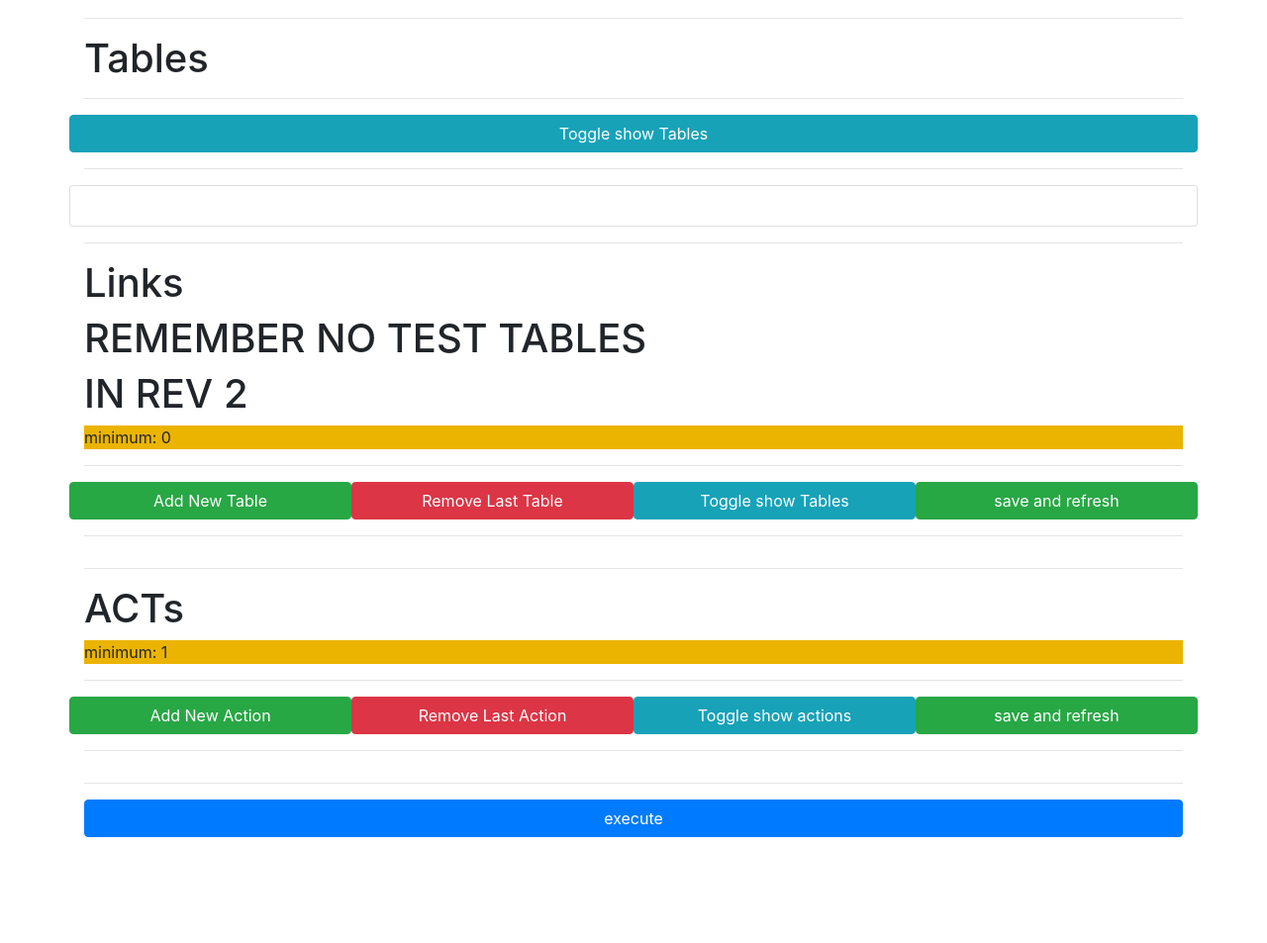
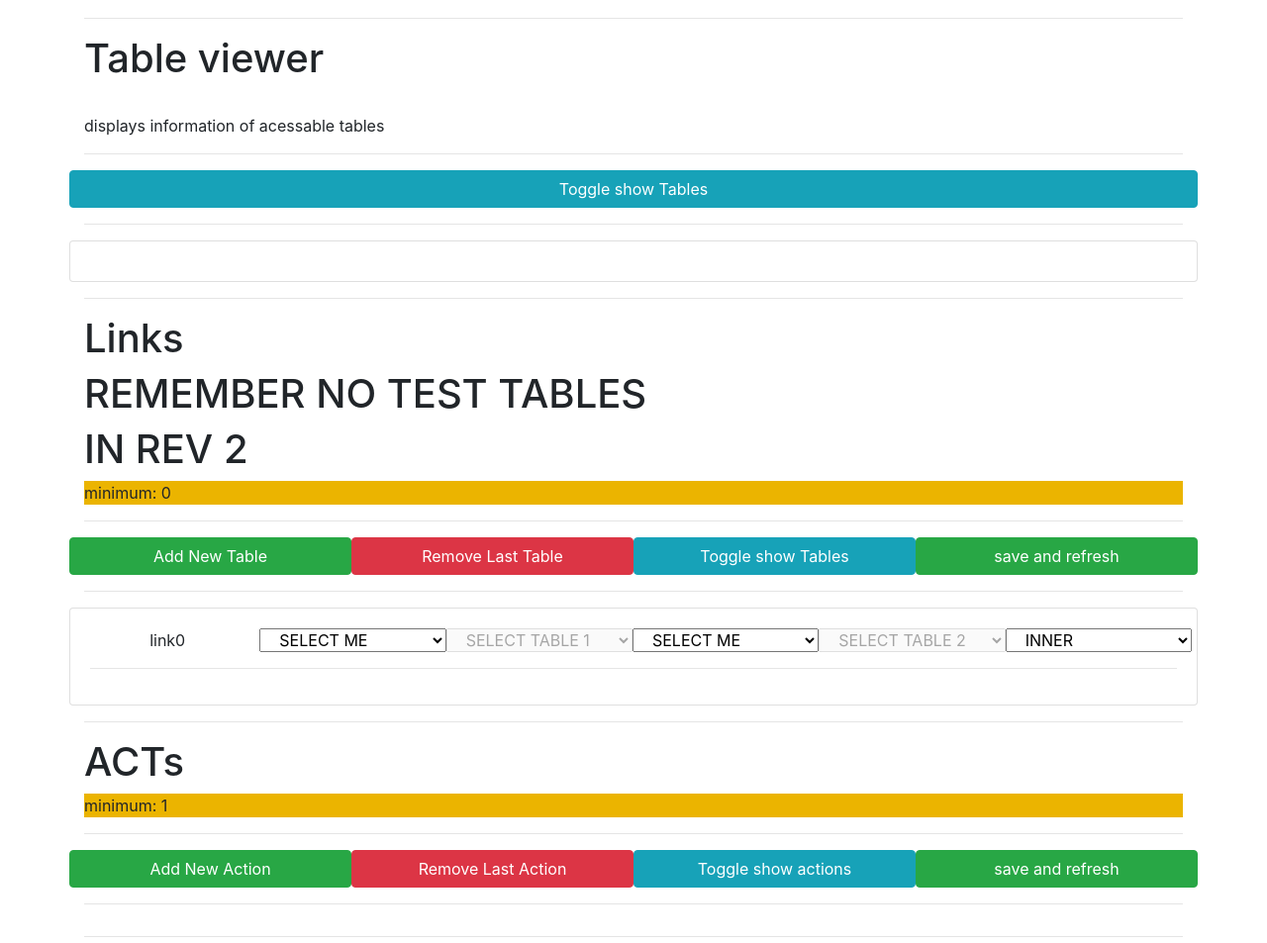
Before and after one commit to Ethel173/unnamed_SQL, a Flask app: page / in a window 1280 px wide. Shown: the part 194-1147 px from the top of the page at 99% size. Before the commit the page ends 1040 px from the top, so only its background shows below. Run offline with Flask 2, Linux system fonts and the light colour scheme; some libraries are stand-ins or nearby versions.

Commit message:
link work

```diff
--- a/static/rev2.js
+++ b/static/rev2.js
@@ -13,23 +13,20 @@
         //console.log("names: ",table.saved_names)
         //console.log("cols: ",table.saved_cols)
         console.log("build: ",table.built_obj)
+    },
+    startup:function(names,cols){
+        table.map(names,cols)
+        for (item in names){
+            table.add()
+        }
+        link.add()
+
     }
     }
 
     var table = {
         unsafe_counter:0,
         built_obj : [],
-
-        /*saved_names : [],
-        saved_cols : [],
-
-        pop_cols: function(arg){
-            table.saved_cols.push(arg)
-        },
-        pop_names: function(arg){
-            table.saved_names.push(arg)
-        },*/
-
         map: function(names,cols){
             //table.pop_names(names)
             //table.pop_cols(cols)
@@ -64,7 +61,7 @@
 
             //past you has decided to go down the rabbit hole your not welcome
             for (var item = 0; item < table.built_obj[table.unsafe_counter][1].length;item ++){
-                console.log(table.built_obj[table.unsafe_counter][1][item][1])
+                //console.log(table.built_obj[table.unsafe_counter][1][item][1])
                 var option = document.createElement("option");
                 option.value = table.built_obj[table.unsafe_counter][1][item][1]
                 option.text = table.built_obj[table.unsafe_counter][1][item][1]
@@ -75,13 +72,51 @@
             selbox_div.appendChild(selectbox);
             clone.querySelector('div.row').appendChild(selbox_div);
             document.getElementById("tab_content").appendChild(clone);
-        },
-
-
-        startup:function(names,cols){
-            table.map(names,cols)
-            for (item in names){
-                table.add()
-            }
         }
     }
+
+    var link = {
+        unsafe_counter:0,
+
+    add: function(){
+        let templateInstance = document.getElementById("link_template");
+        let clone = document.importNode(templateInstance .content, true);
+        clone.querySelector('div.row').setAttribute("id", "link"+link.unsafe_counter)
+        //past you is being efficient
+        clone.querySelector('div.col').innerHTML = "link"+link.unsafe_counter
+
+        clone.querySelector('select[id=sel_1_name]').setAttribute("onchange", "link.pop_sub_table("+"'"+link.unsafe_counter+"','sel_1_data')")
+        clone.querySelector('select[id=sel_2_name]').setAttribute("onchange", "link.pop_sub_table("+"'"+link.unsafe_counter+"','sel_2_data')")
+
+        //why the fuck does this not work???
+        //lazy dupe fix since it works
+    for (var item = 0; item < table.built_obj.length;item ++){
+        console.log(table.built_obj[item][0])
+        var option = document.createElement("option");
+        option.value = table.built_obj[item][0]
+        option.text = table.built_obj[item][0]
+        //option.setAttribute("onclick","console.log('it works')")
+        //clone.querySelector('select[id=sel_2_name]').appendChild(option);
+        clone.querySelector('select[id=sel_1_name]').appendChild(option);
+    }
+    for (var item = 0; item < table.built_obj.length;item ++){
+        console.log(table.built_obj[item][0])
+        var option = document.createElement("option");
+        option.value = table.built_obj[item][0]
+        option.text = table.built_obj[item][0]
+        clone.querySelector('select[id=sel_2_name]').appendChild(option);
+        //clone.querySelector('select[id=sel_1_name]').appendChild(option);
+    }
+
+        link.unsafe_counter++
+        document.getElementById("link_content").appendChild(clone);
+    },
+
+    //todo
+    pop_sub_table:function(invoker,subtab)
+    {
+        console.log("works")
+        console.log(invoker)
+        console.log(subtab)
+    }
+    }
--- a/templates/rev2.html
+++ b/templates/rev2.html
@@ -27,11 +27,18 @@
 
 <template id="link_template">
         <div class="row">
-            <select class = "col" id = "sel1">
-                <option value =""disabled>SELECT ME</option>
+            <div class ="col"></div>
+            <select class = "col" id = "sel_1_name">
+                <option value =""disabled selected hidden>SELECT ME</option>
             </select>
-            <select class = "col" id = "sel2">
-                <option value ="" disabled>SELECT ME</option>
+            <select class = "col" id = "sel_1_data" disabled>
+                <option value =""disabled selected hidden>SELECT TABLE 1</option>
+            </select>
+            <select class = "col" id = "sel_2_name">
+                <option value =""disabled selected hidden>SELECT ME</option>
+            </select>
+            <select class = "col" id = "sel_1_data" disabled>
+                <option value ="" disabled selected hidden>SELECT TABLE 2</option>
             </select>
             <select class = "col">
                 <option value ="INNER">INNER</option>
@@ -46,7 +53,7 @@
 
 
 
-<body onload='table.startup( {{schema|safe}} , {{bulk|safe}})'>
+<body onload='generic.startup( {{schema|safe}} , {{bulk|safe}})'>
     <!-- Optional JavaScript -->
     <!-- jQuery first, then Popper.js, then Bootstrap JS -->
     <script src="https://code.jquery.com/jquery-3.2.1.slim.min.js" integrity="sha384-KJ3o2DKtIkvYIK3UENzmM7KCkRr/rE9/Qpg6aAZGJwFDMVNA/GpGFF93hXpG5KkN" crossorigin="anonymous"></script>
@@ -100,7 +107,9 @@
         <!--tables-->
         <div>
             <div>
-                <h1>Tables</h1>
+                <h1>Table viewer</h1>
+                <br>
+                displays information of acessable tables
                 <!-- change tables -->
                 <hr>
                 <div class="row">
@@ -141,7 +150,7 @@
 
                 <!--Links content-->
                 <div class = "togg_on" id="link_chunk">
-                    <div class = "center row"id="link_content">
+                    <div class = "center row card card-body"id="link_content">
                     </div>
                 </div>
                 <hr>
```
